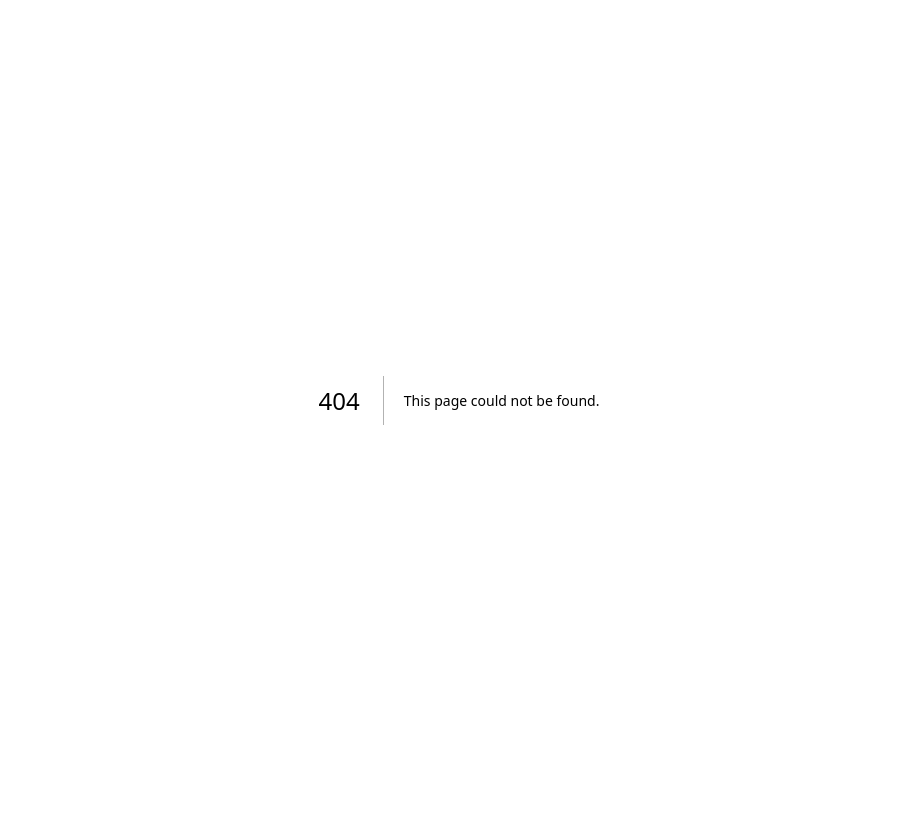
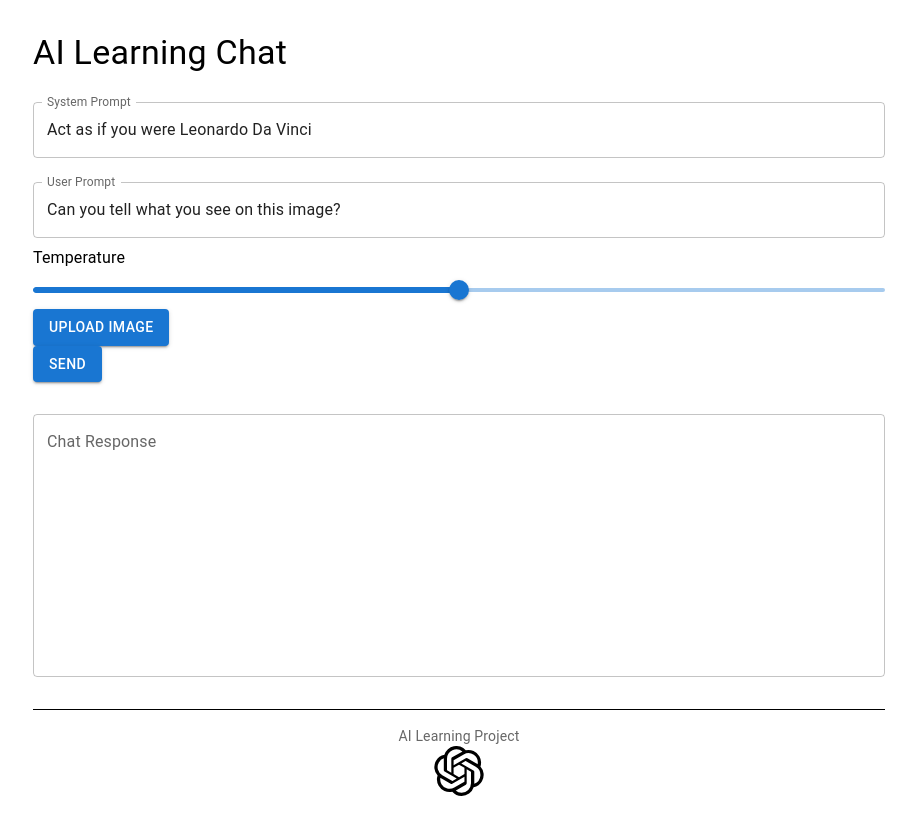
Before and after one commit to andvirga/ai-learning-project, a Next.js app in the folder ai-learning-project/: page /davinci in a window 1280 px wide. Before the commit this address had no page. Shown: the whole page, without its empty margins (181-1097 px from the left). Before the commit the page ends 800 px from the top, so only its background shows below. Built offline with nearby package versions, Linux system fonts and the light colour scheme; no server answers.

Commit message:
chore: added image inspector (Da Vinci)

```diff
--- a/ai-learning-project/src/app/apis/chatgpt.ts
+++ b/ai-learning-project/src/app/apis/chatgpt.ts
@@ -1,9 +1,10 @@
 import OpenAI from "openai";
 
 type ChatCompletionArgs = {
+    temperature: number;
     systemPrompt?: string;
     userPrompt?: string;
-    temperature: number;
+    base64Image?: string | ArrayBuffer | null,
 };
 
 class ChatService {
@@ -17,16 +18,34 @@ class ChatService {
     }
 
     public async getChatCompletion({
+        temperature,
         systemPrompt = "",
         userPrompt = "",
-        temperature,
+        base64Image,
     }: ChatCompletionArgs) {
-        const completion = await this.openai.chat.completions.create({
+        const completion = await this.openai.chat.completions.create(base64Image ? {
+            model: "gpt-4o-mini",
             messages: [
                 { role: "system", content: systemPrompt },
-                { role: "user", content: userPrompt }
+                {
+                    role: "user",
+                    content: [
+                        { type: "text", text: "Can you tell what you see on this image?" },
+                        {
+                            type: "image_url",
+                            image_url: {
+                                "url": base64Image.toString(),
+                            },
+                        },
+                    ],
+                },
             ],
+        } : {
             model: "gpt-4o-mini",
+            messages: [
+                { role: "system", content: systemPrompt },
+                { role: "user", content: userPrompt },
+            ],
             temperature: temperature,
         });
         return completion;
--- /dev/null
+++ b/ai-learning-project/src/app/components/ChatForm.tsx
@@ -0,0 +1,107 @@
+"use client";
+import { useState } from "react";
+import { TextField, Box, Typography, Button } from "@mui/material";
+import chatService from "../apis/chatgpt";
+import { SystemPromptInput } from "./Inputs/SystemPromptInput";
+import { UserPromptInput } from "./Inputs/UserPromptInput";
+import { TemperatureControl } from "./Inputs/TemperatureControl";
+import ImageUploadInput from "./Inputs/ImageUploadInput";
+import Image from "next/image";
+
+type ChatResponse = {
+  loading: boolean;
+  message: string;
+};
+
+interface Props {
+  character: {
+    name: string;
+    question: string;
+    showImageControl: boolean;
+  };
+}
+
+export const ChatForm = ({ character }: Props): JSX.Element => {
+  const [systemPrompt, setSystemPrompt] = useState<string>(
+    `Act as if you were ${character.name}`
+  );
+  const [userPrompt, setUserPrompt] = useState<string>(character.question);
+  const [temperature, setTemperature] = useState<number>(0.5);
+  const [image, setImage] = useState<string | ArrayBuffer | null>(null);
+  const [chatResponse, setChatResponse] = useState<ChatResponse>({
+    loading: false,
+    message: "",
+  });
+
+  const handleChat = async () => {
+    setChatResponse({
+      loading: true,
+      message: "ChatGPT is processing your answer...",
+    });
+    const response = await chatService.getChatCompletion({
+      systemPrompt,
+      userPrompt,
+      temperature,
+      base64Image: image,
+    });
+    setChatResponse({
+      loading: false,
+      message: response.choices[0].message?.content || "",
+    });
+  };
+
+  return (
+    <Box my={4}>
+      <Typography variant="h4" component="h1" gutterBottom>
+        AI Learning Chat
+      </Typography>
+      <Box component="form" noValidate autoComplete="off">
+        <SystemPromptInput
+          value={systemPrompt}
+          onChange={(value) => setSystemPrompt(value)}
+        />
+        <UserPromptInput
+          value={userPrompt}
+          onChange={(value) => setUserPrompt(value)}
+        />
+        <TemperatureControl
+          value={temperature}
+          onChange={(value) => setTemperature(value)}
+        />
+        <Box display="flex" flexDirection="row" justifyContent="space-between">
+          {character.showImageControl && (
+            <ImageUploadInput
+              onImageUpload={(base64String) => {
+                setImage(base64String);
+              }}
+            />
+          )}
+          {image && (
+            <Image
+              src={image.toString()}
+              alt="Uploaded"
+              width={300}
+              height={300}
+            />
+          )}
+        </Box>
+        <Button variant="contained" color="primary" onClick={handleChat}>
+          Send
+        </Button>
+      </Box>
+      <Box my={4}>
+        <TextField
+          label="Chat Response"
+          multiline
+          rows={10}
+          variant="outlined"
+          fullWidth
+          value={chatResponse.message}
+          InputProps={{
+            readOnly: true,
+          }}
+        />
+      </Box>
+    </Box>
+  );
+};
--- /dev/null
+++ b/ai-learning-project/src/app/components/Inputs/ImageUploadInput.tsx
@@ -0,0 +1,43 @@
+import React, { useState } from "react";
+import { Button } from "@mui/material";
+
+type Props = {
+  onImageUpload: (base64String: string | ArrayBuffer | null) => void;
+};
+
+const ImageUploadInput = ({ onImageUpload }: Props) => {
+  const [path, setPath] = useState<string>();
+
+  const handleImageUpload = (event: any) => {
+    const file = event.target.files[0];
+    if (file) {
+      const reader = new FileReader();
+      reader.onloadend = () => {
+        const base64String = reader.result;
+        if (onImageUpload) {
+          onImageUpload(base64String);
+        }
+      };
+      reader.readAsDataURL(file);
+    }
+  };
+
+  return (
+    <div>
+      <input
+        accept="image/*"
+        style={{ display: "none" }}
+        id="contained-button-file"
+        type="file"
+        onChange={handleImageUpload}
+      />
+      <label htmlFor="contained-button-file">
+        <Button variant="contained" color="primary" component="span">
+          Upload Image
+        </Button>
+      </label>
+    </div>
+  );
+};
+
+export default ImageUploadInput;
--- /dev/null
+++ b/ai-learning-project/src/app/components/Inputs/SystemPromptInput.tsx
@@ -0,0 +1,22 @@
+import { TextField } from "@mui/material";
+
+export interface ISystemPromptInputProps {
+  value: string;
+  onChange: (value: string) => void;
+}
+
+export function SystemPromptInput({
+  value,
+  onChange,
+}: ISystemPromptInputProps) {
+  return (
+    <TextField
+      label="System Prompt"
+      variant="outlined"
+      fullWidth
+      margin="normal"
+      value={value}
+      onChange={(e) => onChange(e.target.value)}
+    />
+  );
+}
--- /dev/null
+++ b/ai-learning-project/src/app/components/Inputs/TemperatureControl.tsx
@@ -0,0 +1,26 @@
+import { Slider, Typography } from "@mui/material";
+import * as React from "react";
+
+export interface ITemperatureControlProps {
+  value: number;
+  onChange: (value: number) => void;
+}
+
+export function TemperatureControl({
+  value,
+  onChange,
+}: ITemperatureControlProps) {
+  return (
+    <>
+      <Typography gutterBottom>Temperature</Typography>
+      <Slider
+        value={value}
+        onChange={(e, newValue) => onChange(newValue as number)}
+        step={0.1}
+        min={0}
+        max={1}
+        valueLabelDisplay="auto"
+      />
+    </>
+  );
+}
--- /dev/null
+++ b/ai-learning-project/src/app/components/Inputs/UserPromptInput.tsx
@@ -0,0 +1,19 @@
+import { TextField } from "@mui/material";
+
+export interface IUserPromptInputProps {
+  value: string;
+  onChange: (value: string) => void;
+}
+
+export function UserPromptInput({ value, onChange }: IUserPromptInputProps) {
+  return (
+    <TextField
+      label="User Prompt"
+      variant="outlined"
+      fullWidth
+      margin="normal"
+      value={value}
+      onChange={(e) => onChange(e.target.value)}
+    />
+  );
+}
--- /dev/null
+++ b/ai-learning-project/src/app/davinci/page.tsx
@@ -0,0 +1,13 @@
+import { Container } from "@mui/material";
+import { ChatForm } from "../components/ChatForm";
+import { Footer } from "../components/Footer";
+import { CHARACTERS } from "../types";
+
+export default function Home() {
+  return (
+    <Container maxWidth="md">
+      <ChatForm character={CHARACTERS.davinci} />
+      <Footer />
+    </Container>
+  );
+}
--- /dev/null
+++ b/ai-learning-project/src/app/types.ts
@@ -0,0 +1,17 @@
+enum CharactersEnum {
+    Einstein = 'einstein',
+    DaVinci = 'davinci'
+}
+
+export const CHARACTERS = {
+    [CharactersEnum.DaVinci]: {
+        name: 'Leonardo Da Vinci',
+        question: 'Can you tell what you see on this image?',
+        showImageControl: true,
+    },
+    [CharactersEnum.Einstein]: {
+        name: 'Albert Einstein',
+        question: 'Do you believe God is playing with dices?',
+        showImageControl: false
+    }
+}
```
Also changed, not shown: ai-learning-project/src/app/components/Main.tsx (deleted, +0 -90 lines), ai-learning-project/src/app/einstein/page.tsx (added, +14 -0 lines), ai-learning-project/src/app/page.tsx (deleted, +0 -12 lines).
